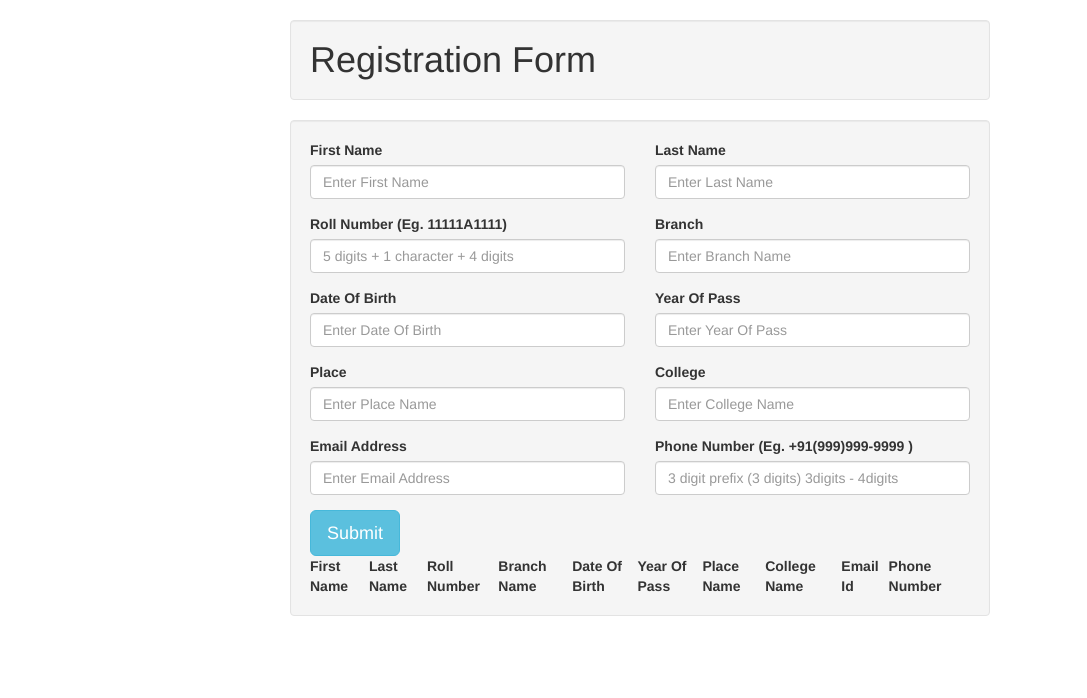
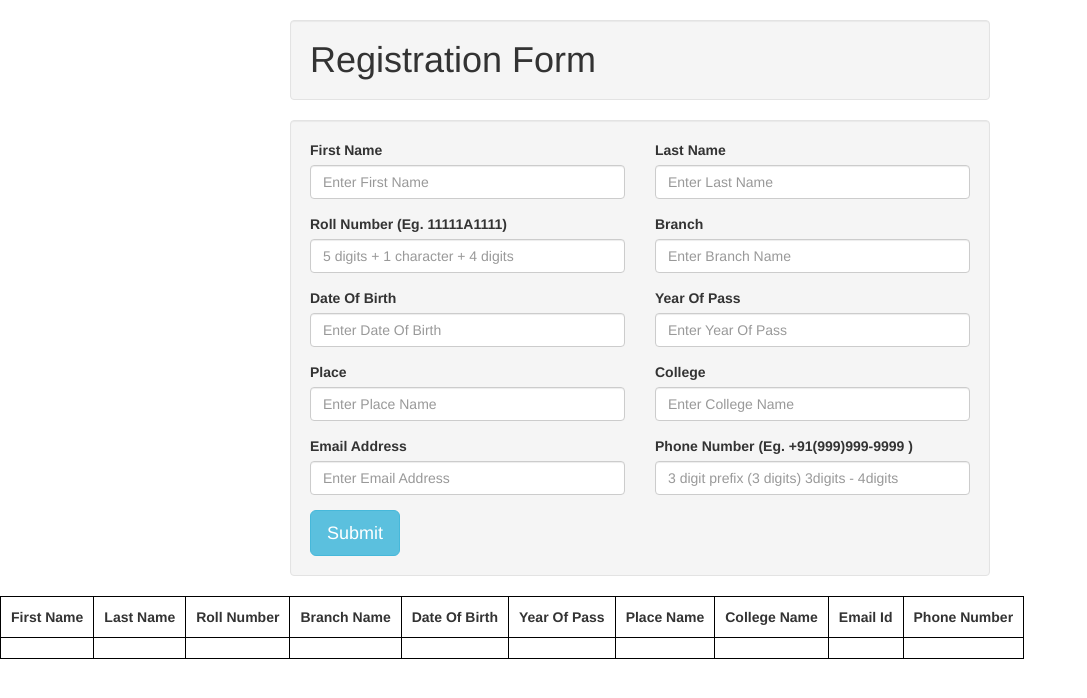
Before and after one commit to Raghunandan-A/FormsValidation, an Angular app: page / in a window 1280 px wide. Shown: the top 698 px of the page, without its empty margins (0-1087 px from the left). Built offline with nearby package versions, Linux system fonts and the light colour scheme.

Commit message:
Susmitha's_second_commit

```diff
--- a/src/app/app.component.css
+++ b/src/app/app.component.css
@@ -78,8 +78,12 @@ body {
     .jumbotron {
       border-bottom: 0;
     }
-    th{
-      text-align: left;
-      text-indent: top;
-    }
+
+    th, td {
+      padding: 10px;
   }
+  table, th, td {
+    border: 1px solid black;
+   align-content: center;
+}
+  }
--- a/src/app/app.component.html
+++ b/src/app/app.component.html
@@ -56,7 +56,7 @@
             </div>
             <div class="col-sm-6 form-group">
                 <label>Phone Number (Eg. +91(999)999-9999 )</label>
-                <input type="text" placeholder="3 digit prefix (3 digits) 3digits - 4digits" class="form-control" pattern="[+|0-9]{3}[(][0-9]{3}[)][0-9]{3}[-][0-9]{4}" maxlength="13" minlength="13" [value]="phone" (input)="phone = $event.target.value">
+                <input type="text" placeholder="3 digit prefix (3 digits) 3digits - 4digits" class="form-control" pattern="[+|0-9]{3}[(][0-9]{3}[)][0-9]{3}[-][0-9]{4}" maxlength="16" minlength="16" [value]="phone" (input)="phone = $event.target.value">
               </div>
           </div>
 
@@ -97,6 +97,16 @@
       </div> -->
 
 
+
+        </div>
+      </form>
+      </div>
+</div>
+</div>
+
+<div>
+
+  <form>
     <table>
       <tr>
         <th>First Name</th>
@@ -123,8 +133,6 @@
         <td>{{contacts.phone}}</td>
       </tr>
       </table>
+  </form>
+
 </div>
-      </form>
-      </div>
-</div>
-</div>
```
Lines whose indentation alone changed are shown as unchanged.
